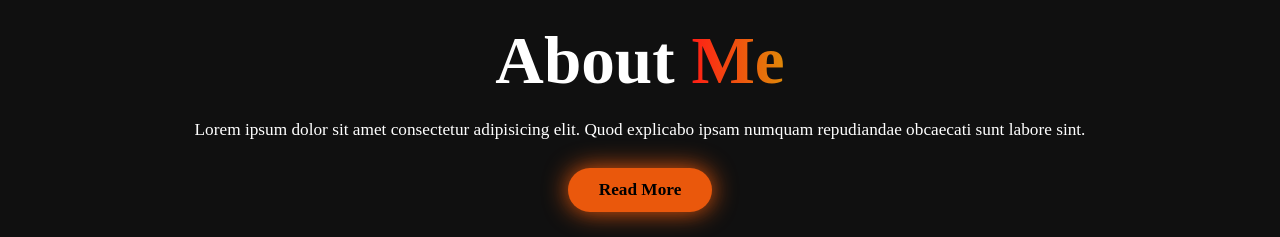
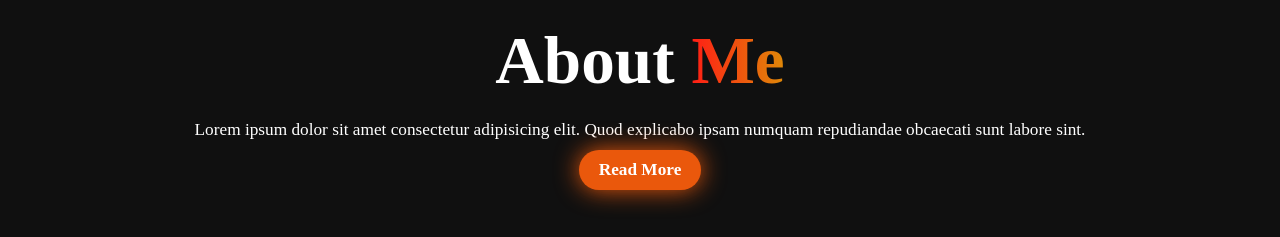
Before and after one commit to benputra10/portfolio, a plain HTML site: page index.html in a window 1280 px wide. Shown: the part 1294-1531 px from the top of the page. Drawn offline with nearby package versions, Linux system fonts and the light colour scheme.

Commit message:
link direct

```diff
--- a/style.css
+++ b/style.css
@@ -229,7 +229,18 @@ section {
 }
 
 .about-content .btn {
-  margin: 3rem 0;
+  display: inline-block;
+  margin-top: 10px;
+  padding: 10px 20px;
+  color: white;
+  text-decoration: none;
+  cursor: pointer;
+  border: none;
+}
+
+.more-content {
+  display: none;
+  margin-top: 15px;
 }
 
 ::-webkit-scrollbar {
```
